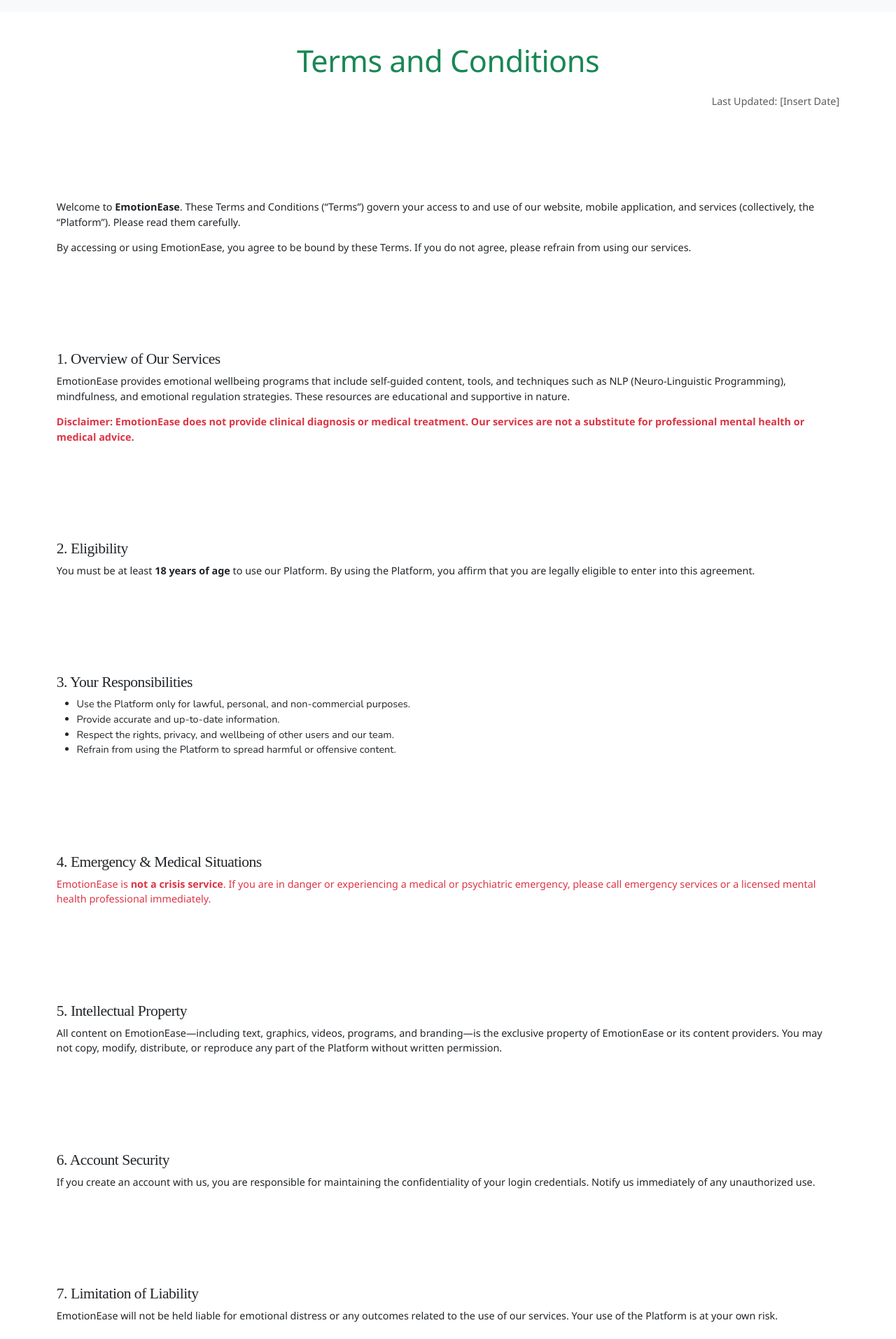
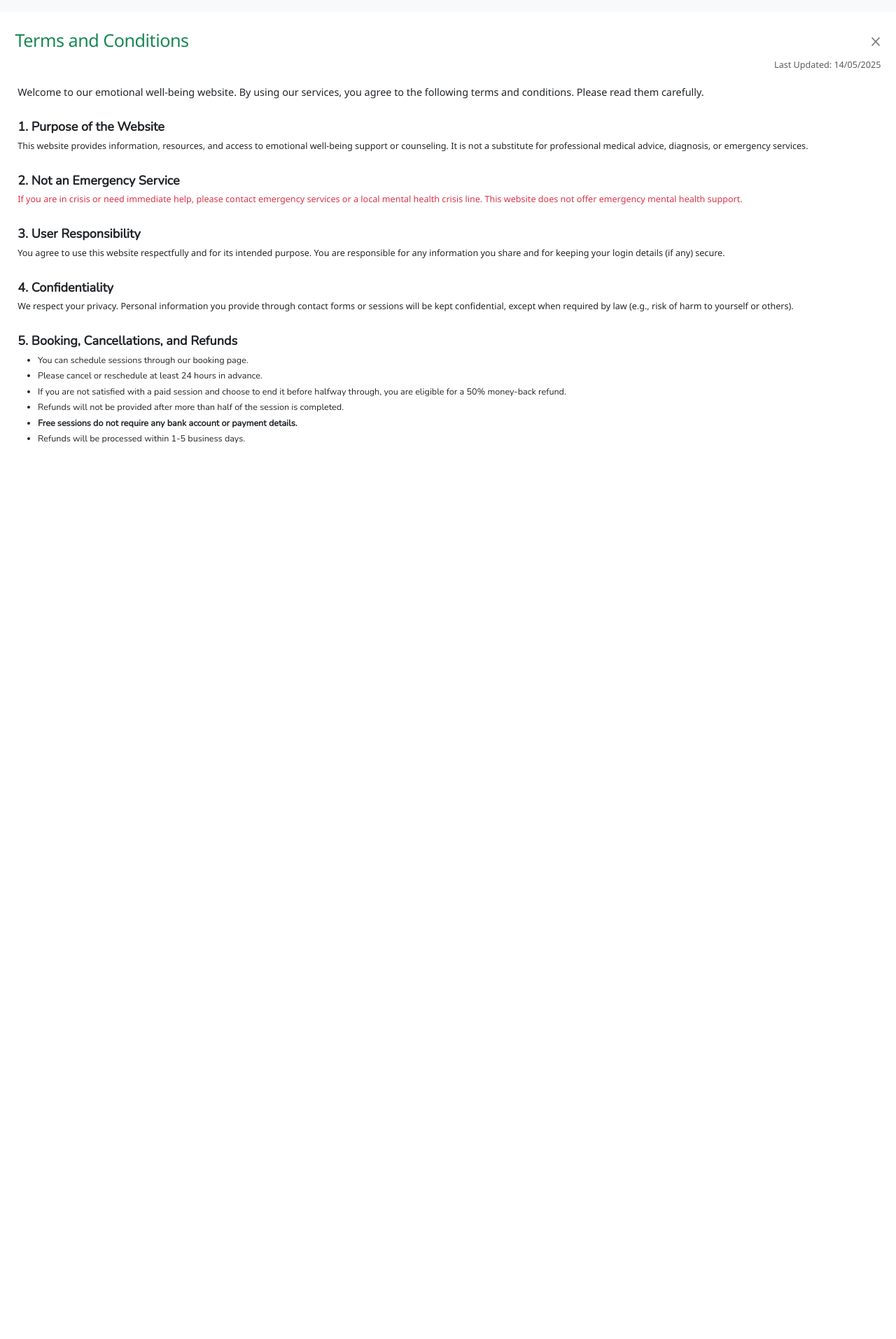
Before and after one commit to EmotionEase-dev/emotionease-Website, a React (Vite) app: page /terms-and-conditions in a window 1280 px wide. Shown: the part 66-1980 px from the top of the page at 70% size. After the commit the page ends 800 px from the top, so only its background shows below. Built offline with nearby package versions, Linux system fonts and the light colour scheme; a web font is replaced by a local one.

Commit message:
updated Terms and Condition

```diff
--- a/components/TermsAndConditions.jsx
+++ b/components/TermsAndConditions.jsx
@@ -1,104 +1,99 @@
 import React from 'react';
 
-const TermsAndConditions = () => {
+const TermsAndConditions = ({ onClose }) => {
   return (
-    <div className="container py-5">
-      <h1 className="mb-4 text-center text-success">Terms and Conditions</h1>
-      <p className="text-muted text-end">Last Updated: [Insert Date]</p>
+    <div className="modal-content p-4" style={{ maxHeight: '80vh', overflowY: 'auto' }}>
+      <div className="modal-header border-bottom-0 pb-0">
+        <h3 className="modal-title text-success mb-1">Terms and Conditions</h3>
+        <button
+          type="button"
+          className="btn-close"
+          onClick={onClose}
+          aria-label="Close"
+        ></button>
+      </div>
+      <p className="text-muted text-end mb-3 small pt-1">Last Updated: 14/05/2025</p>
 
-      <section className="mb-4">
-        <p>
-          Welcome to <strong>EmotionEase</strong>. These Terms and Conditions (“Terms”) govern your access to and use of our website, mobile application, and services (collectively, the “Platform”). Please read them carefully.
-        </p>
-        <p>
-          By accessing or using EmotionEase, you agree to be bound by these Terms. If you do not agree, please refrain from using our services.
+      <div className="modal-body p-0">
+        <section className="mb-3 p-1">
+          <p className="mb-2 ">
+            Welcome to our emotional well-being website. By using our services, you agree to the following terms and conditions. Please read them carefully.
           </p>
         </section>
 
-      <section className="mb-4">
-        <h4>1. Overview of Our Services</h4>
-        <p>
-          EmotionEase provides emotional wellbeing programs that include self-guided content, tools, and techniques such as NLP (Neuro-Linguistic Programming), mindfulness, and emotional regulation strategies. These resources are educational and supportive in nature.
-        </p>
-        <p className="text-danger fw-semibold">
-          Disclaimer: EmotionEase does not provide clinical diagnosis or medical treatment. Our services are not a substitute for professional mental health or medical advice.
+        <section className="mb-3 p-1">
+          <h5 className="fw-bold">1. Purpose of the Website</h5>
+          <p className="mb-2 small">
+            This website provides information, resources, and access to emotional well-being support or counseling. It is not a substitute for professional medical advice, diagnosis, or emergency services.
           </p>
         </section>
 
-      <section className="mb-4">
-        <h4>2. Eligibility</h4>
-        <p>
-          You must be at least <strong>18 years of age</strong> to use our Platform. By using the Platform, you affirm that you are legally eligible to enter into this agreement.
+        <section className="mb-3 p-1">
+          <h5 className="fw-bold">2. Not an Emergency Service</h5>
+          <p className="text-danger small mb-2">
+            If you are in crisis or need immediate help, please contact emergency services or a local mental health crisis line. This website does not offer emergency mental health support.
           </p>
         </section>
 
-      <section className="mb-4">
-        <h4>3. Your Responsibilities</h4>
-        <ul>
-          <li>Use the Platform only for lawful, personal, and non-commercial purposes.</li>
-          <li>Provide accurate and up-to-date information.</li>
-          <li>Respect the rights, privacy, and wellbeing of other users and our team.</li>
-          <li>Refrain from using the Platform to spread harmful or offensive content.</li>
+        <section className="mb-3 p-1">
+          <h5 className="fw-bold">3. User Responsibility</h5>
+          <p className="small mb-2">
+            You agree to use this website respectfully and for its intended purpose. You are responsible for any information you share and for keeping your login details (if any) secure.
+          </p>
+        </section>
+
+        <section className="mb-3 p-1">
+          <h5 className="fw-bold">4. Confidentiality</h5>
+          <p className="small mb-2">
+            We respect your privacy. Personal information you provide through contact forms or sessions will be kept confidential, except when required by law (e.g., risk of harm to yourself or others).
+          </p>
+        </section>
+
+        <section className="mb-3 p-1">
+          <h5 className="fw-bold">5. Booking, Cancellations, and Refunds</h5>
+          <ul className="small mb-2">
+            <li className="mb-1">You can schedule sessions through our booking page.</li>
+            <li className="mb-1">Please cancel or reschedule at least 24 hours in advance.</li>
+            <li className="mb-1">If you are not satisfied with a paid session and choose to end it before halfway through, you are eligible for a 50% money-back refund.</li>
+            <li className="mb-1">Refunds will not be provided after more than half of the session is completed.</li>
+            <li className="mb-1" style={{fontWeight:'bold'}}>Free sessions do not require any bank account or payment details.</li>
+            <li className="mb-1">Refunds will be processed within 1-5 business days.</li>
+
           </ul>
         </section>
 
-      <section className="mb-4">
-        <h4>4. Emergency & Medical Situations</h4>
-        <p className="text-danger">
-          EmotionEase is <strong>not a crisis service</strong>. If you are in danger or experiencing a medical or psychiatric emergency, please call emergency services or a licensed mental health professional immediately.
+        <section className="mb-3 p-1">
+          <h5 className="fw-bold">6. Limitation of Liability</h5>
+          <p className="small mb-2">
+            While we aim to provide helpful and supportive services, we are not liable for any decisions or actions taken based on information from this website.
           </p>
         </section>
 
-      <section className="mb-4">
-        <h4>5. Intellectual Property</h4>
-        <p>
-          All content on EmotionEase—including text, graphics, videos, programs, and branding—is the exclusive property of EmotionEase or its content providers. You may not copy, modify, distribute, or reproduce any part of the Platform without written permission.
+        <section className="mb-3 p-1">
+          <h5 className="fw-bold">7. Changes to These Terms</h5>
+          <p className="small mb-2">
+            We may update these terms from time to time. Please check back regularly. By continuing to use our website, you agree to the latest version.
           </p>
         </section>
 
-      <section className="mb-4">
-        <h4>6. Account Security</h4>
-        <p>
-          If you create an account with us, you are responsible for maintaining the confidentiality of your login credentials. Notify us immediately of any unauthorized use.
+        <section className="mb-3 p-1">
+          <h5 className="fw-bold">8. Contact Us</h5>
+          <p className="small mb-2">
+            If you have any questions about these terms, please contact us at: <br />
+            📧 <a href="mailto:info@emotionease.in" className="text-decoration-none">info@emotionease.in</a>
           </p>
         </section>
+      </div>
 
-      <section className="mb-4">
-        <h4>7. Limitation of Liability</h4>
-        <p>
-          EmotionEase will not be held liable for emotional distress or any outcomes related to the use of our services. Your use of the Platform is at your own risk.
-        </p>
-      </section>
-
-      <section className="mb-4">
-        <h4>8. Modifications to Terms</h4>
-        <p>
-          We may update these Terms at any time. Changes are effective upon posting. Continued use indicates your acceptance of the updated Terms.
-        </p>
-      </section>
-
-      <section className="mb-4">
-        <h4>9. Termination</h4>
-        <p>
-          We may suspend or terminate your access to the Platform without notice if you violate these Terms.
-        </p>
-      </section>
-
-      <section className="mb-4">
-        <h4>10. Governing Law</h4>
-        <p>
-          These Terms are governed by the laws of <strong>[Insert State/Country]</strong>. Any disputes shall be resolved in the courts of <strong>[Insert Jurisdiction]</strong>.
-        </p>
-      </section>
-
-      <section className="mb-4">
-        <h4>11. Contact Us</h4>
-        <p>
-          For questions or concerns about these Terms, please contact us at: <br />
-          📧 <a href="mailto:support@emotionease.com">support@emotionease.com</a> <br />
-          🌐 <a href="http://www.emotionease.com" target="_blank" rel="noopener noreferrer">www.emotionease.com</a>
-        </p>
-      </section>
+      <div className="modal-footer border-top-0 pt-0">
+        <button
+          type="button"
+          className="btn btn-outline-secondary btn-sm"
+          onClick={onClose}
+        >
+          Close
+        </button>
+      </div>
     </div>
   );
 };
--- /dev/null
+++ b/components/TermsModal.jsx
@@ -0,0 +1,13 @@
+import React from 'react';
+import TermsAndConditions from './TermsAndConditions';
+import { Modal } from 'react-bootstrap';
+
+const TermsModal = ({ show, onHide, onAgree }) => {
+  return (
+    <Modal show={show} onHide={onHide} centered>
+      <TermsAndConditions onClose={onHide} onAgree={onAgree} />
+    </Modal>
+  );
+};
+
+export default TermsModal;
--- a/pages/Home.jsx
+++ b/pages/Home.jsx
@@ -7,7 +7,10 @@
 import Human from '../public/Human.png';
 import Cage from '../public/cage.png';
 import Freedom from '../public/Freedom.png';
-//Ani
+import { useState } from 'react';
+import TermsModal from '../components/TermsModal';
+
+
 // Animation variants
 const containerVariants = {
   hidden: { opacity: 0 },
@@ -59,6 +62,8 @@
 
 const Home = () => {
   const [currentTestimonialPage, setCurrentTestimonialPage] = React.useState(1);
+const [showTerms, setShowTerms] = useState(false);
+
 
   const handleTestimonialPageChange = (pageNumber) => {
     setCurrentTestimonialPage(pageNumber);
@@ -66,6 +71,7 @@
 
   return (
     <div className="home-page">
+
       {/* Hero Section */}
       <section className="hero-section">
         <div className="container py-5 py-lg-5">
@@ -645,7 +651,20 @@
                   <span>50% money back guarantee</span>
                 </div>
               </div>
-              <p className="small text-muted text-center mb-0">*Terms and conditions apply</p>
+              <p className="small text-muted text-center mb-0"><div>
+      <button
+        className="btn btn-link"
+        style={{ textDecoration: 'none', color: '#000000' }}
+        onClick={() => setShowTerms(true)}
+      >
+        *View Terms and Conditions
+      </button>
+
+      <TermsModal
+        show={showTerms}
+        onHide={() => setShowTerms(false)}
+      />
+    </div></p>
             </motion.div>
 
             <motion.div whileHover={{ scale: 1.02 }} whileTap={{ scale: 0.98 }}>
@@ -764,7 +783,7 @@
                     program: "Level 3 Program"
                   }
                 ].map((testimonial, index) => (
-                  <motion.div key={index} className="col-md-4 col-sm-6" variants={itemVariants}>
+                  <motion.div key={index} className="col-md-4 col-sm-6 mb-6" variants={itemVariants}>
                     <motion.div
                       className="testimonial-card h-100 p-4 p-lg-5 rounded-4 bg-white shadow-sm"
                       whileHover="hover"
```
Lines whose indentation alone changed are shown as unchanged.
